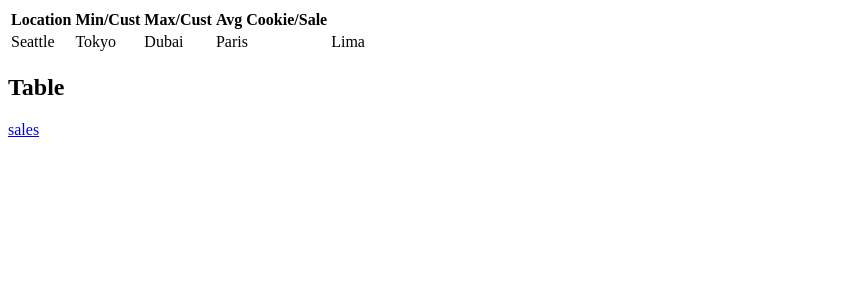
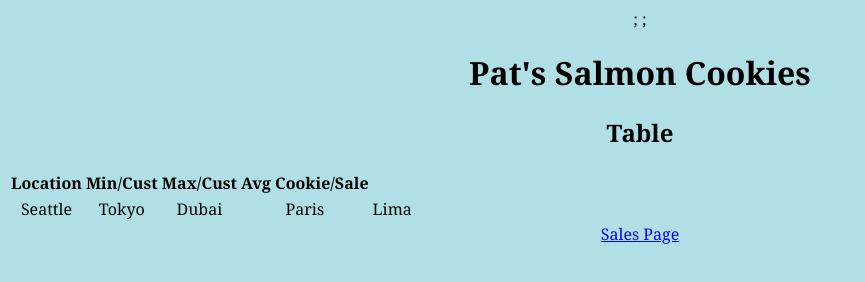
Before and after one commit to kcboggs/cookie-stand, a plain HTML site: page index.html in a window 1280 px wide. Shown: the whole page, without its empty margins (0-865 px from the left). Drawn offline with Linux system fonts and the light colour scheme.

Commit message:
Worked on CSS

```diff
--- a/CSS/style.css
+++ b/CSS/style.css
@@ -0,0 +1,14 @@
+h1{
+  font-family: Georgia, 'Times New Roman', Times, serif;
+  text-align: center;
+}
+
+h2{
+  font-family: Georgia, 'Times New Roman', Times, serif;
+}
+
+body{
+  font-family: Georgia, 'Times New Roman', Times, serif;
+  background-color: powderblue;
+  text-align: center;
+}
--- a/index.html
+++ b/index.html
@@ -2,10 +2,18 @@
 <html>
   <head>
     <title>Pat's Salmon Cookies</title>
+    <link rel="stylesheet" href="css/reset.css">;
+    <link rel="stylesheet" href="css/style.css">;
+
   </head>
   <body>
+    <h1>Pat's Salmon Cookies</h1>
+
+    <h2>Table</h2>
+
     <table>
-      <tbody>
+      <tbody id="table"></tbody>
+
       <tr>
         <th>Location</th>
         <th>Min/Cust</th>
@@ -21,19 +29,14 @@
         <td>Lima</td>
       </tr>
 
-      </tbody>
-    </table>
-
-    <h2>Table</h2>
-    <table>
-      <tbody id="table"></tbody>
     </table>
 
     <script src="="js/app.js"></script>
     <header>
-      <a href="sale.html">sales</a>
+      <a href="sale.html">Sales Page</a>
     </header>
-    <main></main>
+    <main>
+    </main>
     <footer></footer>
   </body>
 </html>
```
Also changed, not shown: js/app.js (+15 -7 lines).
